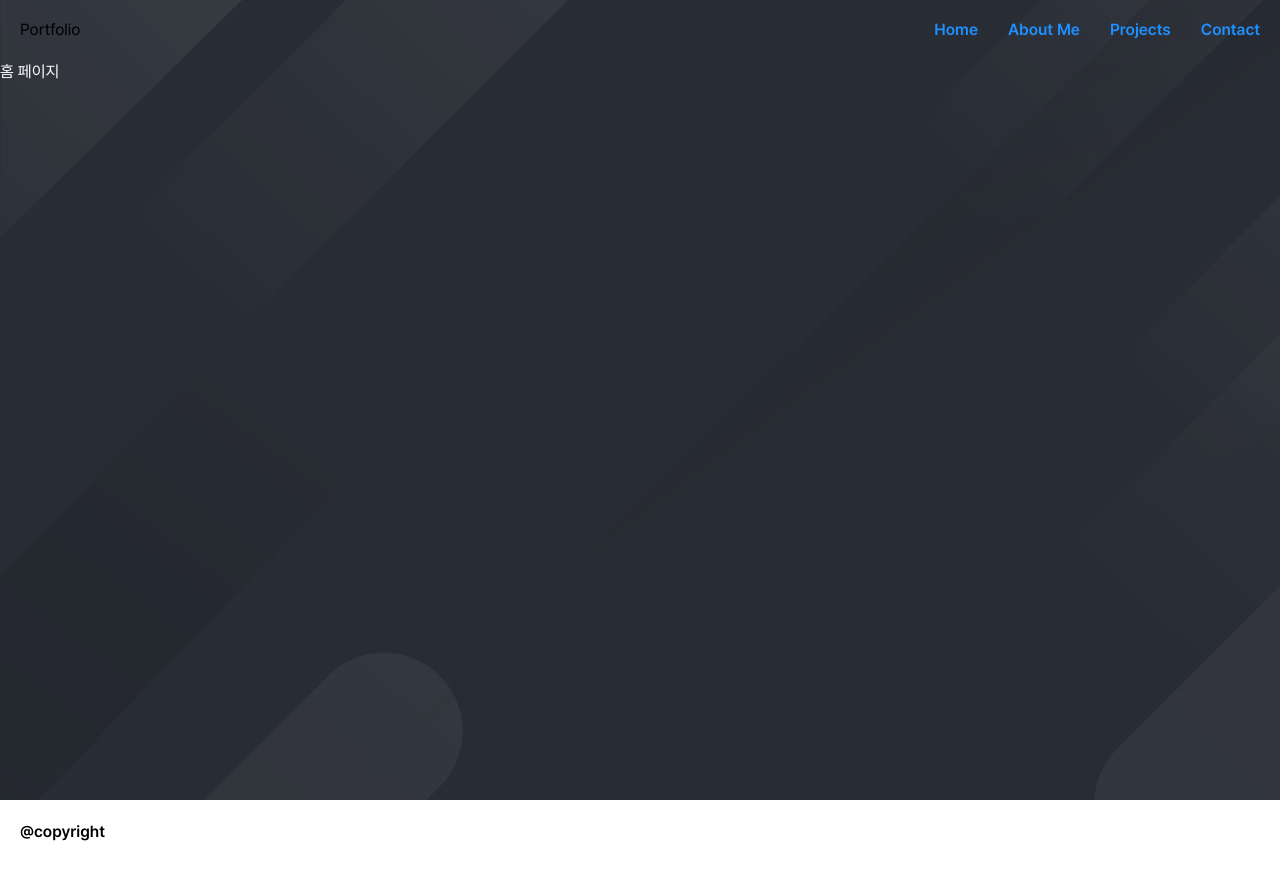
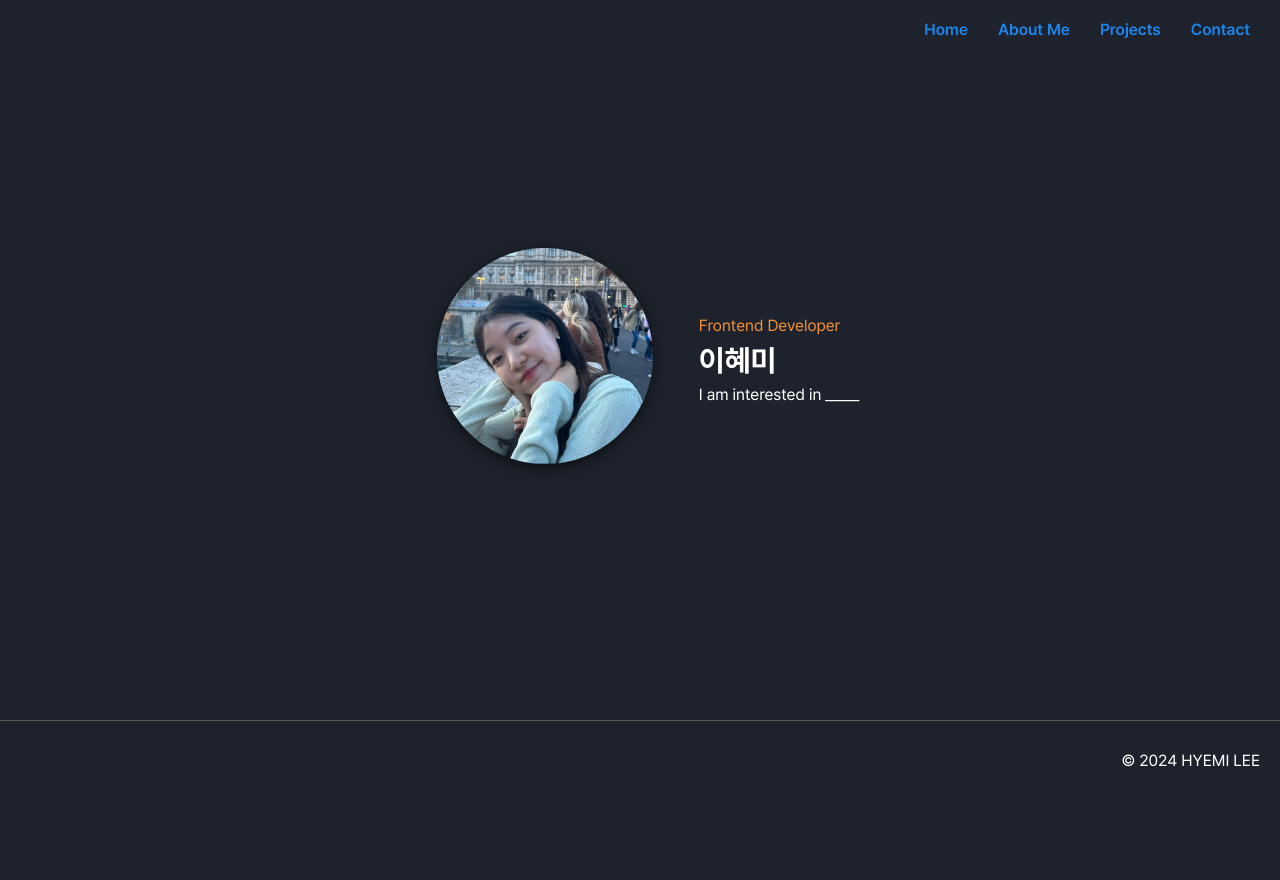
Before and after one commit to hyemimi/hyemi_web, a React (Create React App) app: page / in a window 1280 px wide. After the commit the page ends 800 px from the top, so only its background shows below. Built offline with nearby package versions, Linux system fonts and the light colour scheme.

Commit message:
home profile card

```diff
--- a/src/pages/HomePage/index.scss
+++ b/src/pages/HomePage/index.scss
@@ -3,10 +3,28 @@
 
 .homepage {
   &-container {
-    align-items: center;
-    height: 100vh;
-    padding-top: 60px;
-    margin: 0 auto;
+    justify-content: center;
+    width: 100%;
+    height: calc(100vh - 80px);
     color: $white;
   }
 }
+
+.profile {
+  display: flex;
+  gap: 30px;
+  align-items: center;
+  justify-content: center;
+  width: 600px;
+  height: 100%;
+  margin: 0 auto;
+
+  &-name {
+    font-family: Pretendard-Bold, sans-serif;
+    font-size: 30px;
+  }
+
+  &-developer {
+    color: #f39034;
+  }
+}
--- a/src/pages/HomePage/index.tsx
+++ b/src/pages/HomePage/index.tsx
@@ -1,11 +1,17 @@
 import './index.scss';
+import profileImage from 'assets/images/hyemi.png';
 
 const HomePage = () => {
 
   return (
     <div className="homepage-container">
-      <div style={{ margin: '0 auto' }}>
-        <p> 홈 페이지 </p>
+      <div className="profile">
+        <img src={profileImage} />
+        <div>
+          <p className="profile-developer">Frontend Developer</p>
+          <h1 className="profile-name">이혜미</h1>
+          <p>I am interested in _____ </p>
+        </div>
       </div>
     </div>
 
--- a/src/routes/RootRoutes/DefaultPageLayout/Footer/index.scss
+++ b/src/routes/RootRoutes/DefaultPageLayout/Footer/index.scss
@@ -1,11 +1,15 @@
 
 
 .footer {
+  display: flex;
+  align-items: center;
+  justify-content: right;
   height: 80px;
   padding: 20px;
-  background-color: #fff;
+  border-top: 1px solid rgb(89, 89, 89);
+
 }
 
 .footer-description {
-  font-family: Pretendard-SemiBold, sans-serif;
+  color: #fff;
 }
--- a/src/routes/RootRoutes/DefaultPageLayout/Footer/index.tsx
+++ b/src/routes/RootRoutes/DefaultPageLayout/Footer/index.tsx
@@ -3,8 +3,8 @@ import './index.scss';
 const Footer = () => {
   return (
     <footer className="footer">
-      <div>
-        <p className="footer-description">@copyright</p>
+      <div className="footer-wrapper">
+        <p className="footer-description">© 2024 HYEMI LEE</p>
       </div>
     </footer>
   );
--- a/src/routes/RootRoutes/DefaultPageLayout/Header/index.scss
+++ b/src/routes/RootRoutes/DefaultPageLayout/Header/index.scss
@@ -5,10 +5,10 @@
   top: 0;
   display: flex;
   align-items: center;
-  justify-content:space-between;
+  justify-content: right;
   width: 100%;
   height: 60px;
-  padding: 0 20px;
+  padding: 0 30px;
   background-color: transparent;
 
   &-item {
@@ -16,5 +16,13 @@
     gap: 30px;
     font-family: Pretendard-SemiBold, sans-serif;
     color: $point-color;
+    cursor: pointer;
+
+    &-list {
+      &:hover {
+        color: $point-hover-color;
+      }
+
+    }
   }
 }
--- a/src/routes/RootRoutes/DefaultPageLayout/Header/index.tsx
+++ b/src/routes/RootRoutes/DefaultPageLayout/Header/index.tsx
@@ -4,12 +4,11 @@ const Header = () => {
 
   return (
     <nav className="header">
-      <p>Portfolio</p>
       <ul className="header-item">
-        <li>Home</li>
-        <li>About Me</li>
-        <li>Projects</li>
-        <li>Contact</li>
+        <li className="header-item-list">Home</li>
+        <li className="header-item-list">About Me</li>
+        <li className="header-item-list">Projects</li>
+        <li className="header-item-list">Contact</li>
       </ul>
     </nav>
   );
--- a/src/routes/RootRoutes/DefaultPageLayout/index.scss
+++ b/src/routes/RootRoutes/DefaultPageLayout/index.scss
@@ -1,5 +1,4 @@
 .background {
-  background-image: url('./../../../assets/images/startPageBg.png');
   background-repeat: no-repeat;
   background-size: cover;
 }
--- a/src/styles/_variables.scss
+++ b/src/styles/_variables.scss
@@ -1,8 +1,8 @@
 /** 주 사용 색상 */
-$background-color: #282C34;
+$background-color: #1d222c;
 $white: #fff;
-$point-color: #1E90FF;
-$point-hover-color: #1C86EE;
+$point-color: #1C86EE;
+$point-hover-color: #ececec;
 $point-active-color: #1874CD;
 
 /** 임시 보조 색상 */
--- a/tsconfig.json
+++ b/tsconfig.json
@@ -26,6 +26,7 @@
         "styles/*": ["styles/*"],
 	      //"apis/*": ["apis/*"],
 	      "assets/*": ["assets/*"],
+        "assets/images/*": ["assets/images/*"],
 	      "components/*": ["components/*"],
 	      //"layouts/*": ["layouts/*"],
 	      "pages/*": ["pages/*"],
```
Also changed, not shown: src/assets/images/hyemi.png (added).
